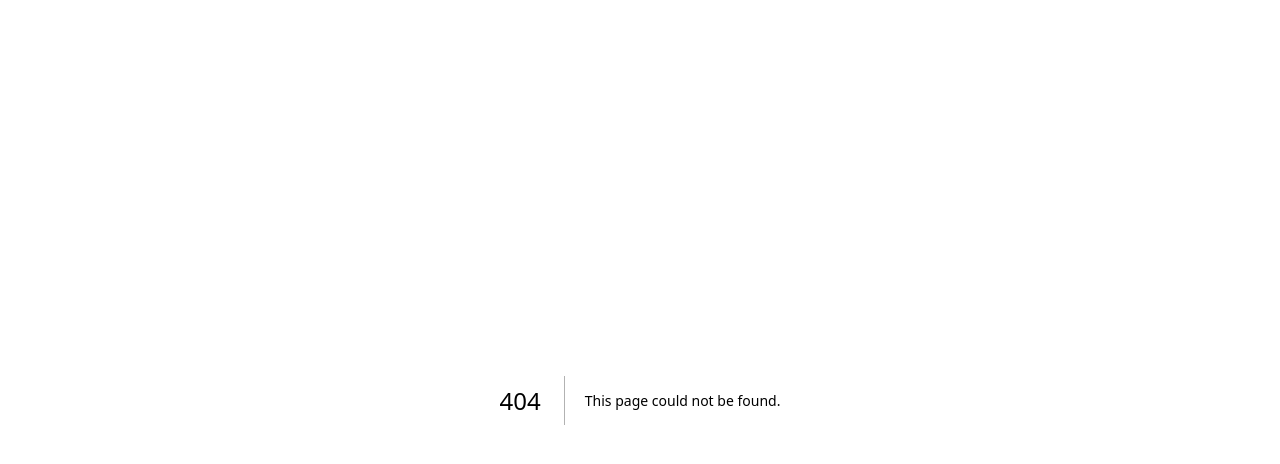
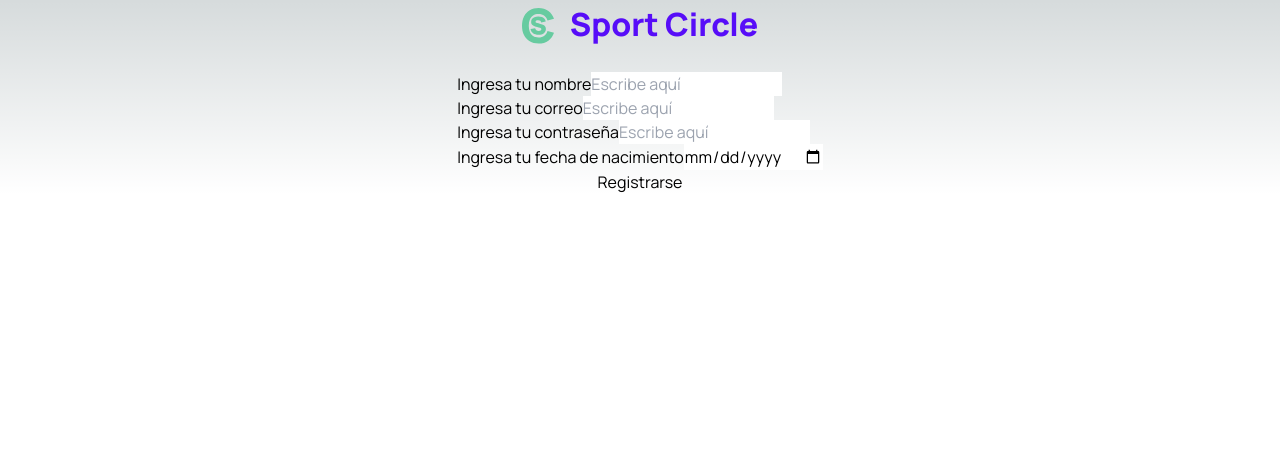
Before and after one commit to andres-calvo/hackaton-frontend, a Next.js app: page /register in a window 1280 px wide. Before the commit this address had no page. Shown: the top 464 px of the page. Built offline with nearby package versions, Linux system fonts and the light colour scheme.

Commit message:
Feat: se creo una pagína para el registro de usuarios

```diff
--- /dev/null
+++ b/src/pages/register.tsx
@@ -0,0 +1,13 @@
+import Header from "@/components/Header";
+import FormRegister from "@/modules/register/FormRegister";
+
+const Register = () => {
+  return (
+    <section className="flex flex-col justify-center items-center h-full gap-6">
+      <Header />
+      <FormRegister />
+    </section>
+  );
+};
+
+export default Register;
```
